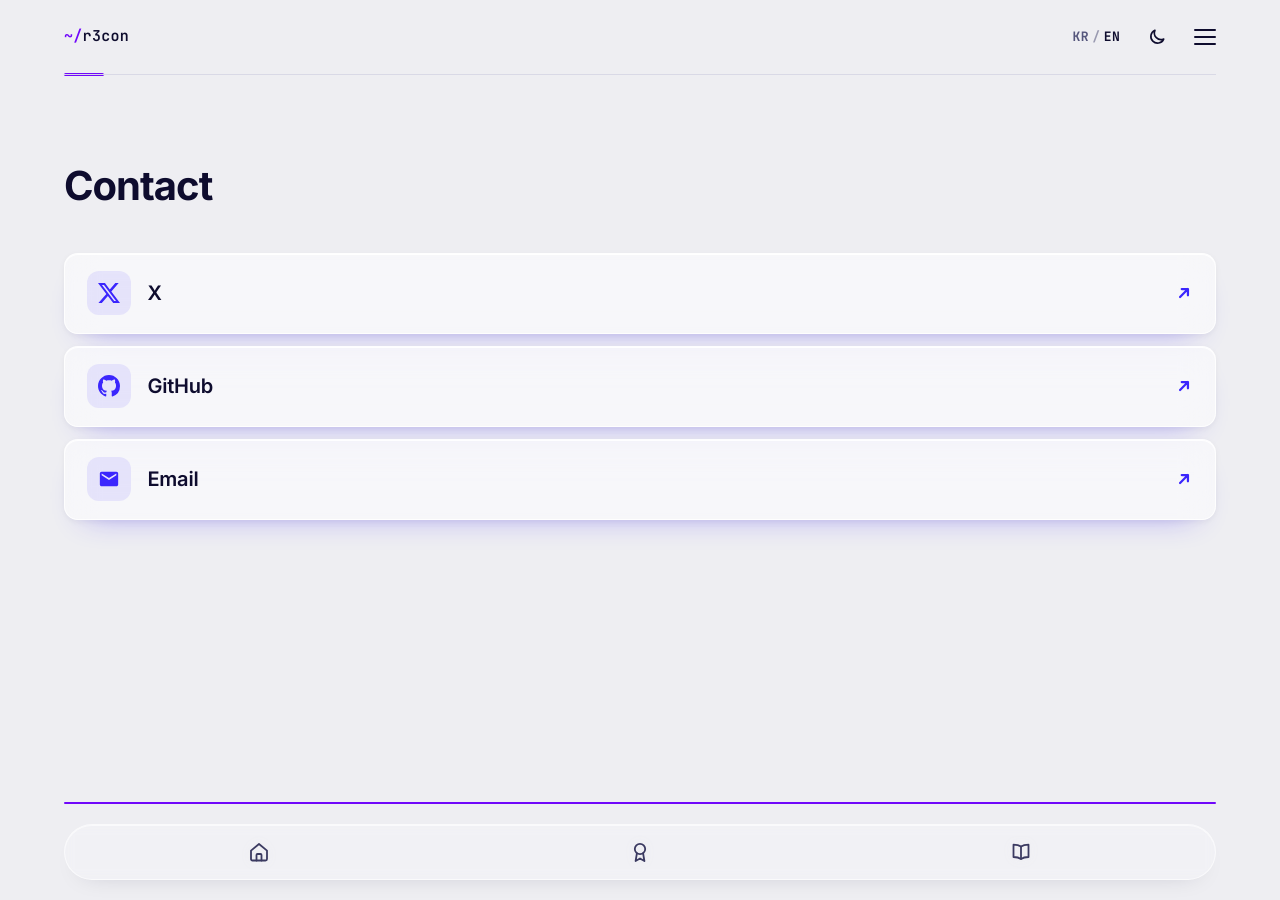
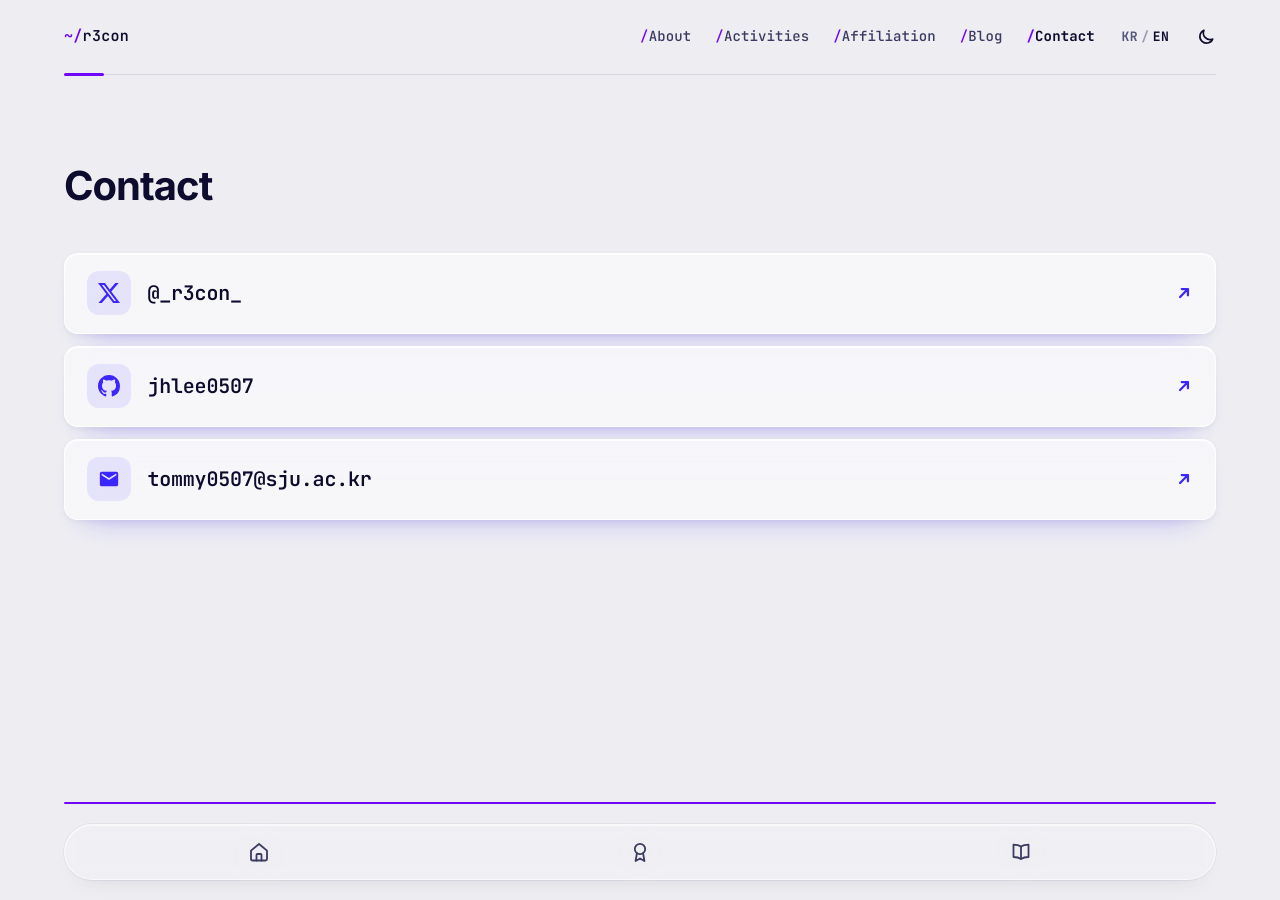
Before and after one commit to jhlee0507/jhlee0507.github.io, a Jekyll site: the page built from contact/index.html, in a window 1280 px wide. Built offline with Jekyll 4.4.1, drawn with Linux system fonts in a browser that asks for light colours.

Commit message:
Put the pages in the header, enlarge the glass buttons, and clear the bar further

```diff
--- a/_config.yml
+++ b/_config.yml
@@ -16,18 +16,19 @@ intro_ko:
 description: >-
   r3con is a vulnerability researcher and Sejong University undergraduate working on Windows kernel drivers.
   WhiteHat School 4th cohort.
-# The Contact page: one card per entry, showing its logo and its `name`. `icon` is x or github.
-# The email is written under `text` with no `url`: its card opens a new message to that address.
-# `name_ko` is the name of the card in Korean (left out, the English name is shown in both languages).
+# The Contact page: one card per entry, showing its logo and beside it the `handle`. `icon` is x or github;
+# `name` is what a screen reader says before the handle.
+# The email is written under `text` with no `url`: its card shows the address and opens a new message.
 contact:
   - name: X
     url: https://x.com/_r3con_
+    handle: "@_r3con_"
     icon: x
   - name: GitHub
     url: https://github.com/jhlee0507
+    handle: jhlee0507
     icon: github
   - name: Email
-    name_ko: 이메일
     text: tommy0507@sju.ac.kr
 # Where a CVE links to when its entry in _data/cves.yml has no `url`, and the label shown beside it.
 cve_url: https://msrc.microsoft.com/update-guide/vulnerability/
--- a/_data/nav.yml
+++ b/_data/nav.yml
@@ -1,4 +1,4 @@
-# The three-line menu, in order. Each item is shown as a path (/About).
+# The pages listed in the header, in order. Each item is shown as a path (/About).
 # `key` is the `key:` at the top of the page's index.html (and the id of its section); `url` is its folder.
 # (The bar at the foot of every page has its own list: _data/tabs.yml.)
 # Old single-page links (/#about, /#research, /#cve) are forwarded by the script in _layouts/default.html:
--- a/_includes/header.html
+++ b/_includes/header.html
@@ -1,20 +1,16 @@
 <header class="wrap mast" id="top">
   <a class="handle" href="{{ '/' | relative_url }}" aria-label="{{ site.title | escape }}, home" data-label-ko="{{ site.title | escape }}, 메인으로">{{ site.title | escape }}</a>
+  {%- comment %} the pages, each written as a path; the one being read is marked {% endcomment %}
+  <nav class="links" id="site-nav" aria-label="Site" data-label-ko="사이트 메뉴">
+    {%- for item in site.data.nav %}
+    <a href="{{ item.url | relative_url }}"{% if page.key == item.key %} aria-current="page"{% endif %}><span class="n" aria-hidden="true">/</span>{{ item.label | escape }}</a>
+    {%- endfor %}
+  </nav>
   <div class="tools">
   <button class="lang-btn" type="button" aria-label="한국어로 보기" lang="ko"><span class="kr" aria-hidden="true">KR</span><span class="sep" aria-hidden="true">/</span><span class="en" aria-hidden="true">EN</span></button>
   <button class="theme-btn" type="button" aria-label="Switch to dark mode">
     <svg class="moon" viewBox="0 0 24 24" width="20" height="20" aria-hidden="true"><path d="M20 14.5A8 8 0 0 1 9.5 4a8 8 0 1 0 10.5 10.5z"/></svg>
     <svg class="sun" viewBox="0 0 24 24" width="20" height="20" aria-hidden="true"><circle cx="12" cy="12" r="4"/><path d="M12 2v2M12 20v2M4.9 4.9l1.4 1.4M17.7 17.7l1.4 1.4M2 12h2M20 12h2M4.9 19.1l1.4-1.4M17.7 6.3l1.4-1.4"/></svg>
   </button>
-  <nav aria-label="Site" data-label-ko="사이트 메뉴">
-    <button class="menu-btn" type="button" aria-expanded="false" aria-controls="site-nav" aria-label="Open menu">
-      <span class="bars" aria-hidden="true"><i></i><i></i><i></i></span>
-    </button>
-    <div class="links" id="site-nav">
-      {%- for item in site.data.nav %}
-      <a href="{{ item.url | relative_url }}"{% if page.key == item.key %} aria-current="page"{% endif %}><span class="n" aria-hidden="true">/</span>{{ item.label | escape }}</a>
-      {%- endfor %}
-    </div>
-  </nav>
   </div>
 </header>
--- a/_layouts/default.html
+++ b/_layouts/default.html
@@ -42,7 +42,7 @@
   <a href="{{ tab.url | relative_url }}" aria-label="{{ tab.label | escape }}" title="{{ tab.label | escape }}"{% if tab.label_ko %} data-label-ko="{{ tab.label_ko | escape }}"{% endif %}{% if page.key == tab.key %} aria-current="page"{% endif %}>{% include icon-tab.html key=tab.key %}</a>
   {%- endfor %}
 </nav>
-<!-- If the menu script cannot be loaded, fall back to the plain header with its links visible. -->
+<!-- If the script cannot be loaded, the language and dark-mode buttons, which need it, are not shown. -->
 <script src="{{ '/assets/js/site.js' | relative_url }}?v={{ site.time | date: '%s' }}" defer onerror="document.documentElement.classList.remove('js')"></script>
 </body>
 </html>
--- a/assets/css/site.css
+++ b/assets/css/site.css
@@ -46,9 +46,10 @@ html[data-theme="dark"]{
 html[data-theme="dark"] .timeline .ext{color:#c9d0ff;background-color:rgba(147,160,255,.22)}
 html[data-theme="dark"] .cves a,html[data-theme="dark"] .reach a{border-color:rgba(255,255,255,.16);background-color:rgba(255,255,255,.06);box-shadow:0 1px 0 rgba(255,255,255,.16) inset,0 18px 36px -22px rgba(0,0,0,.85)}
 html[data-theme="dark"] .cves a:hover,html[data-theme="dark"] .reach a:hover{background-color:rgba(255,255,255,.1)}
-html[data-theme="dark"] .tabbar{--pill-bg:rgba(255,255,255,.16);--pill-rim:rgba(255,255,255,.24);--pill-shadow:0 1px 0 rgba(255,255,255,.2) inset,0 6px 14px -6px rgba(0,0,0,.5);border-color:rgba(255,255,255,.16);background-color:rgba(20,19,36,.2);box-shadow:0 1px 0 rgba(255,255,255,.12) inset,0 10px 26px -16px rgba(0,0,0,.6)}
+html[data-theme="dark"] .tabbar{--pill-bg:rgba(255,255,255,.12);--pill-rim:rgba(255,255,255,.24);--pill-shadow:0 1px 0 rgba(255,255,255,.2) inset,0 6px 14px -6px rgba(0,0,0,.5);border-color:rgba(255,255,255,.16);background-color:rgba(255,255,255,.05);box-shadow:0 1px 0 rgba(255,255,255,.12) inset,0 10px 26px -16px rgba(0,0,0,.6)}
+html[data-theme="dark"] .hero .cta{border-color:rgba(255,255,255,.16);background-color:rgba(255,255,255,.05);box-shadow:0 1px 0 rgba(255,255,255,.12) inset,0 12px 28px -16px rgba(0,0,0,.6)}
+html[data-theme="dark"] .hero .cta:hover,html[data-theme="dark"] .hero .cta:active{background-color:rgba(255,255,255,.12)}
 @media (hover:hover){html[data-theme="dark"] .timeline .ext:hover{color:#fff;background-color:var(--blue)}}
-html[data-theme="dark"].js .mast .links{box-shadow:0 1px 2px rgba(0,0,0,.4),0 26px 50px -22px rgba(0,0,0,.7)}
 }
 *,*::before,*::after{box-sizing:border-box}
 /* two languages: each translated text is in the page twice, and the KR/EN button in the header decides which shows */
@@ -95,20 +96,26 @@ main:focus{outline:none}
 .wrap{position:relative;z-index:1;width:min(100% - 2rem,72rem);margin-inline:auto}
 @media (min-width:48rem){.wrap{width:min(100% - 4rem,72rem)}}
 
-/* masthead */
-.mast{display:flex;align-items:baseline;justify-content:space-between;gap:1rem;padding:1.5rem 0;border-bottom:1px solid var(--rule)}
+/* masthead: the handle, the pages, and the language and dark-mode buttons. On a wide screen they share one
+   row; on a narrow one the pages take a row of their own under the other two */
+.mast{display:flex;flex-wrap:wrap;align-items:center;justify-content:space-between;gap:.25rem 1rem;padding:1.5rem 0;border-bottom:1px solid var(--rule)}
 .mast .handle{flex:none;display:inline-block;padding:.7rem .5rem;margin:-.7rem -.5rem;font-family:var(--mono);font-size:.9375rem;font-weight:600;letter-spacing:.02em;white-space:nowrap;text-decoration:none;color:var(--ink)}
 .mast .handle:hover{color:var(--accent)}
 .mast .handle::before{content:"~/";color:var(--accent-2)}
-.mast .links{display:flex;gap:1.25rem;flex-wrap:wrap;justify-content:flex-end}
-/* the menu items read as paths, like the handle: /About */
-.mast nav a{font-family:var(--mono);font-size:.875rem;font-weight:500;color:var(--ink-2);text-decoration:none;letter-spacing:.01em;padding:.7rem .5rem;margin:-.7rem -.5rem;display:inline-block}
-.mast nav a:hover{color:var(--accent)}
-.mast nav .n{color:var(--accent-2)}
-/* the three-line menu; without JavaScript the links simply stay visible in the header */
-.js .mast{z-index:5;align-items:center}
-.menu-btn{flex:none;display:none;place-items:center;width:2.75rem;height:2.75rem;margin:-.625rem -.6875rem -.625rem 0;padding:0;border:1px solid transparent;border-radius:10px;background:transparent;color:var(--ink);cursor:pointer;-webkit-tap-highlight-color:transparent;transition:background-color .15s ease,color .15s ease}
-.js .menu-btn{display:inline-grid}
+/* the pages read as paths, like the handle: /About. The one being read is darker and heavier */
+.mast .links{order:3;flex:1 0 100%;display:flex;flex-wrap:wrap;justify-content:space-between;gap:0 .375rem;margin:.375rem 0 -.75rem}
+.mast .links a{display:inline-block;padding:.8rem 0;font-family:var(--mono);font-size:clamp(.6875rem,3.2vw,.8125rem);font-weight:500;letter-spacing:.01em;white-space:nowrap;text-decoration:none;color:var(--ink-2)}
+.mast .links a:hover{color:var(--accent)}
+.mast .links a[aria-current="page"]{font-weight:700;color:var(--ink)}
+.mast .links .n{color:var(--accent-2)}
+.mast .links a:focus-visible{outline-offset:-2px}
+/* the narrowest phones: the names without the slash, so that all five still fit on one row */
+@media (max-width:21.5rem){.mast .links .n{display:none}}
+@media (min-width:48rem){
+  .mast{flex-wrap:nowrap}
+  .mast .links{order:0;flex:0 1 auto;justify-content:flex-end;gap:0 1.5rem;margin:-.8rem 0 -.8rem auto}
+  .mast .links a{font-size:.875rem}
+}
 /* the language button: KR/EN, the one in use standing out */
 .lang-btn{flex:none;display:none;align-items:center;gap:.2rem;height:2.75rem;margin:-.625rem 0;padding:0 .6rem;border:1px solid transparent;border-radius:10px;background:transparent;font-family:var(--mono);font-size:.8125rem;font-weight:700;letter-spacing:.04em;color:var(--muted);cursor:pointer;-webkit-tap-highlight-color:transparent;transition:background-color .15s ease,color .15s ease}
 .js .lang-btn{display:inline-flex}
@@ -118,8 +125,8 @@ main:focus{outline:none}
 .lang-btn .en,html[data-lang="ko"] .lang-btn .kr{color:var(--ink)}
 html[data-lang="ko"] .lang-btn .en{color:inherit}
 /* the dark-mode button: a moon while the page is light, a sun while it is dark */
-.mast .tools{display:flex;align-items:center;gap:.25rem}
-.theme-btn{flex:none;display:none;place-items:center;width:2.75rem;height:2.75rem;margin:-.625rem 0;padding:0;border:1px solid transparent;border-radius:10px;background:transparent;color:var(--ink);cursor:pointer;-webkit-tap-highlight-color:transparent;transition:background-color .15s ease,color .15s ease}
+.mast .tools{flex:none;display:flex;align-items:center;gap:.25rem}
+.theme-btn{flex:none;display:none;place-items:center;width:2.75rem;height:2.75rem;margin:-.625rem -.75rem -.625rem 0;padding:0;border:1px solid transparent;border-radius:10px;background:transparent;color:var(--ink);cursor:pointer;-webkit-tap-highlight-color:transparent;transition:background-color .15s ease,color .15s ease}
 .js .theme-btn{display:inline-grid}
 .theme-btn:focus-visible{outline-offset:2px}
 @media (hover:hover){.theme-btn:hover{background-color:var(--tint);color:var(--accent)}}
@@ -127,26 +134,6 @@ html[data-lang="ko"] .lang-btn .en{color:inherit}
 .theme-btn .sun{display:none}
 html[data-theme="dark"] .theme-btn .sun{display:block}
 html[data-theme="dark"] .theme-btn .moon{display:none}
-.menu-btn:focus-visible{outline-offset:2px}
-@media (hover:hover){.menu-btn:hover{background-color:var(--tint);color:var(--accent)}}
-.menu-btn[aria-expanded="true"]{background-color:var(--tint);color:var(--accent)}
-.menu-btn .bars{position:relative;display:block;width:1.375rem;height:1rem}
-.menu-btn .bars i{position:absolute;left:0;right:0;height:0;border-top:2px solid currentColor;border-radius:2px;transition:transform .2s ease,opacity .15s ease,top .2s ease}
-.menu-btn .bars i:nth-child(1){top:0}
-.menu-btn .bars i:nth-child(2){top:calc(50% - 1px)}
-.menu-btn .bars i:nth-child(3){top:calc(100% - 2px)}
-.menu-btn[aria-expanded="true"] .bars i:nth-child(1){top:calc(50% - 1px);transform:rotate(45deg)}
-.menu-btn[aria-expanded="true"] .bars i:nth-child(2){opacity:0}
-.menu-btn[aria-expanded="true"] .bars i:nth-child(3){top:calc(50% - 1px);transform:rotate(-45deg)}
-.js .mast nav{display:flex}
-.js .mast .links{position:absolute;top:calc(100% + .6rem);right:0;z-index:6;flex-direction:column;flex-wrap:nowrap;gap:.125rem;min-width:14.5rem;padding:.5rem;border:1px solid var(--rule-hi);border-radius:14px;background:var(--paper);box-shadow:0 1px 2px rgba(14,12,46,.06),0 26px 50px -22px rgba(14,12,46,.38);animation:menu-in .16s ease}
-.js .mast .links:not(.is-open){display:none}
-.js .mast nav a{display:block;margin:0;padding:.8rem .9rem;border-radius:9px;font-size:1rem;font-weight:600;letter-spacing:.01em;color:var(--ink)}
-.js .mast nav a:hover{color:var(--ink);background-color:var(--tint)}
-.js .mast nav a:focus-visible{outline-offset:-2px}
-.js .mast nav a[aria-current="page"]{color:var(--accent)}
-@keyframes menu-in{from{opacity:0;transform:translateY(-6px)}to{opacity:1;transform:none}}
-@media (max-width:30rem){.js .mast .links{left:0;min-width:0}}
 
 /* hero */
 .hero{--h1:clamp(2.125rem,10vw,4.25rem);position:relative;padding:3.5rem 0 3.5rem;border-bottom:1px solid var(--rule)}
@@ -296,13 +283,13 @@ main > section:last-of-type{border-bottom:0}
 /* the bottom line of every page; under it sits the bar of glass */
 .endline{flex:none;position:relative;z-index:1;width:min(100% - 2rem,72rem);height:2px;margin-inline:auto;border-radius:2px;background:var(--accent-2)}
 @media (min-width:48rem){.endline{width:min(100% - 4rem,72rem)}}
-/* contact page: a card per way of reaching me, with its logo and its name */
+/* contact page: a card per way of reaching me, with its logo and the handle or address */
 .contact-page .grid{display:block}
 .reach{list-style:none;margin:2.75rem 0 0;padding:0;display:grid;gap:.75rem}
 .reach a{justify-content:flex-start;gap:.875rem;padding:1rem}
 .reach .ico{flex:none;display:grid;place-items:center;width:2.75rem;height:2.75rem;border-radius:12px;background-color:var(--tint);color:var(--accent)}
 .reach .ico svg{width:1.375rem;height:1.375rem;fill:currentColor}
-.reach .name{flex:1 1 auto;min-width:0;font-size:clamp(1.0625rem,1.9vw,1.25rem);line-height:1.3;font-weight:600;letter-spacing:-.01em;color:var(--ink)}
+.reach .val{flex:1 1 auto;min-width:0;font-family:var(--mono);font-size:clamp(.8125rem,4.2vw,1.25rem);line-height:1.3;font-weight:600;letter-spacing:-.01em;color:var(--ink);overflow-wrap:anywhere}
 .reach .go{flex:none;width:1.125rem;height:1.125rem;fill:none;stroke:var(--accent);stroke-width:2;stroke-linecap:round;stroke-linejoin:round}
 @media (min-width:48rem){.reach a{gap:1rem;padding:1.1rem 1.4rem}}
 
@@ -311,17 +298,18 @@ main > section:last-of-type{border-bottom:0}
 .page-home .hero{padding-top:clamp(2.5rem,9vh,3.5rem);padding-bottom:2.5rem;border-bottom:0}
 @media (min-width:48rem){.page-home .hero{padding-top:clamp(3rem,10vh,5.5rem);padding-bottom:3rem}}
 @media (min-width:64rem){.page-home .hero{padding-top:clamp(3rem,14vh,9.5rem);padding-bottom:3.5rem}}
-/* the buttons on the main page, one under the other and of one width: to the About page and to the Contact page */
-.hero .actions{display:inline-grid;gap:.625rem;margin-top:1.75rem}
-.hero .cta{display:flex;align-items:center;justify-content:space-between;gap:.75rem;min-height:2.75rem;padding:.55rem 1.15rem;border:1px solid var(--rule-hi);border-radius:999px;background-color:var(--paper);font-size:.9375rem;line-height:1.2;font-weight:600;color:var(--ink);text-decoration:none;transition:border-color .15s ease,color .15s ease,transform .15s ease}
-.hero .cta svg{flex:none;width:1rem;height:1rem;fill:none;stroke:currentColor;stroke-width:2;stroke-linecap:round;stroke-linejoin:round}
-@media (hover:hover){.hero .cta:hover{color:var(--accent);border-color:var(--accent)}}
-.hero .cta:active{color:var(--accent);border-color:var(--accent);transform:scale(.98)}
+/* the buttons on the main page, one under the other and of one width: to the About page and to the Contact
+   page. Clear glass like the bar: nine tenths see-through, a light blur, a pale rim */
+.hero .actions{display:inline-grid;gap:.75rem;margin-top:2rem}
+.hero .cta{display:flex;align-items:center;justify-content:space-between;gap:2rem;min-width:13.5rem;min-height:3.5rem;padding:.8rem 1.5rem;border:1px solid rgba(255,255,255,.7);border-radius:999px;background-color:rgba(255,255,255,.1);-webkit-backdrop-filter:blur(6px) saturate(1.4);backdrop-filter:blur(6px) saturate(1.4);box-shadow:0 1px 0 rgba(255,255,255,.7) inset,0 0 0 1px rgba(14,12,46,.05),0 12px 28px -18px rgba(14,12,46,.28);font-size:1.0625rem;line-height:1.2;font-weight:600;color:var(--ink);text-decoration:none;transition:background-color .15s ease,color .15s ease,transform .15s ease}
+.hero .cta svg{flex:none;width:1.125rem;height:1.125rem;fill:none;stroke:currentColor;stroke-width:2;stroke-linecap:round;stroke-linejoin:round}
+@media (hover:hover){.hero .cta:hover{color:var(--accent);background-color:rgba(255,255,255,.4)}}
+.hero .cta:active{color:var(--accent);background-color:rgba(255,255,255,.4);transform:scale(.98)}
 .hero .cta:focus-visible{outline-offset:3px;border-radius:999px}
 /* the bar at the foot of every page on a touch screen: one capsule of clear glass across the page with a tab
    per icon. It keeps to the foot of the screen while the page scrolls under it, and comes to rest under the
-   bottom line at the end. The glass is about four fifths see-through and only lightly blurs what is behind
-   it. One lighter
+   bottom line at the end. The glass is nine tenths see-through and only lightly blurs what is behind it.
+   One lighter
    pill rests on the tab of the page being read, glides to the tab under the finger and back again (the
    script in site.js moves it; without the script the tabs simply light up in place). */
 .tabbar{
@@ -333,14 +321,14 @@ main > section:last-of-type{border-bottom:0}
   padding:.3125rem;
   border:1px solid rgba(255,255,255,.6);
   border-radius:999px;
-  --pill-bg:rgba(255,255,255,.5);
+  --pill-bg:rgba(255,255,255,.42);
   --pill-rim:rgba(255,255,255,.85);
   --pill-shadow:0 1px 0 rgba(255,255,255,.8) inset,0 6px 14px -6px rgba(14,12,46,.2),0 1px 2px rgba(14,12,46,.06);
-  /* about four fifths see-through: a thin veil of white and only a light blur, so the page shows through */
-  background-color:rgba(255,255,255,.18);
+  /* nine tenths see-through: the thinnest veil of white and only a light blur, so the page shows through */
+  background-color:rgba(255,255,255,.1);
   -webkit-backdrop-filter:blur(6px) saturate(1.4);
   backdrop-filter:blur(6px) saturate(1.4);
-  box-shadow:0 1px 0 rgba(255,255,255,.6) inset,0 10px 26px -18px rgba(14,12,46,.22);
+  box-shadow:0 1px 0 rgba(255,255,255,.6) inset,0 0 0 1px rgba(14,12,46,.05),0 10px 26px -18px rgba(14,12,46,.22);
 }
 /* the pill that glides: placed and sized by the script */
 .tabbar .pill{position:absolute;z-index:0;left:0;top:.3125rem;bottom:.3125rem;width:0;border:1px solid var(--pill-rim);border-radius:999px;background:var(--pill-bg);box-shadow:var(--pill-shadow);-webkit-backdrop-filter:blur(8px) saturate(1.8);backdrop-filter:blur(8px) saturate(1.8);opacity:0;pointer-events:none;transition:transform .5s cubic-bezier(.22,1,.36,1),width .5s cubic-bezier(.22,1,.36,1),opacity .22s ease;will-change:transform}
@@ -359,7 +347,7 @@ main > section:last-of-type{border-bottom:0}
 }
 .tabbar svg{flex:none;width:1.5rem;height:1.5rem;
   /* a soft halo in the colour of the page keeps an icon readable when text passes behind the clear glass */
-  filter:drop-shadow(0 0 1.5px var(--ground)) drop-shadow(0 0 5px var(--ground))}
+  filter:drop-shadow(0 0 1px var(--ground)) drop-shadow(0 0 2px var(--ground)) drop-shadow(0 0 4px var(--ground)) drop-shadow(0 0 8px var(--ground))}
 .tabbar a:hover,.tabbar a.is-on,.tabbar a[aria-current="page"]{color:var(--ink)}
 .tabbar a:active{transform:scale(.97)}
 /* without the script: the tab of this page, and the one under the pointer or finger, carry the pill themselves */
@@ -378,7 +366,7 @@ main > section:last-of-type{border-bottom:0}
   html{scroll-behavior:auto}
 }
 @media print{
-  .menu-btn,.theme-btn,.lang-btn,.mast nav{display:none !important}
+  .theme-btn,.lang-btn,.mast .links{display:none !important}
   .hero{padding-top:2.5rem}
   section:not(.hero)::before,.endline,.tabbar{display:none}
   .proj > li,.cves li{break-inside:avoid}
@@ -388,5 +376,4 @@ main > section:last-of-type{border-bottom:0}
 }
 @media (forced-colors:active){
   .cves a,.tabbar{border:1px solid currentColor}
-  .js .mast .links{background:Canvas}
 }
--- a/assets/js/site.js
+++ b/assets/js/site.js
@@ -1,30 +1,4 @@
-/* r3con — the three-line menu. Without JavaScript the links stay visible in the header. */
-(function(){
-  function ko(){return document.documentElement.getAttribute('data-lang')==='ko'}
-  var mast=document.querySelector('.mast'),btn=mast&&mast.querySelector('.menu-btn'),nav=document.getElementById('site-nav');
-  if(!btn||!nav)return;
-  function isOpen(){return nav.classList.contains('is-open')}
-  function set(open){
-    nav.classList.toggle('is-open',open);
-    btn.setAttribute('aria-expanded',open?'true':'false');
-    label();
-  }
-  function label(){btn.setAttribute('aria-label',isOpen()?(ko()?'메뉴 닫기':'Close menu'):(ko()?'메뉴 열기':'Open menu'))}
-  document.addEventListener('langchange',label);label();
-  function inside(n){return !!n&&(btn.contains(n)||nav.contains(n))}
-  function away(e){if(isOpen()&&!inside(e.target))set(false)}
-  btn.addEventListener('click',function(){set(!isOpen())});
-  nav.addEventListener('click',function(e){if(e.target.closest('a'))set(false)});
-  /* close on a press anywhere else (pointerdown also covers iOS), and when keyboard focus leaves */
-  document.addEventListener('pointerdown',away);document.addEventListener('click',away);
-  mast.addEventListener('focusout',function(e){if(isOpen()&&e.relatedTarget&&!inside(e.relatedTarget))set(false)});
-  document.addEventListener('keydown',function(e){
-    if(e.key!=='Escape'||!isOpen())return;
-    var a=document.activeElement,back=inside(a)||a===document.body;
-    set(false);if(back)btn.focus({preventScroll:true});
-  });
-})();
-
+/* r3con — the small scripts of the site. */
 /* The skip link moves focus into the content without adding a history entry. */
 (function(){
   var skip=document.querySelector('.skip'),main=document.getElementById('main');
--- a/contact/index.html
+++ b/contact/index.html
@@ -10,13 +10,13 @@ title_ko: 연락처
       <h1 id="h-contact">{% include t.html en=page.title ko=page.title_ko %}</h1>
     </div>
   </div>
-  {%- comment %} a card per entry of `contact` in _config.yml: its logo and its name; the card is the link {% endcomment %}
+  {%- comment %} a card per entry of `contact` in _config.yml: its logo and the handle or address; the card is the link {% endcomment %}
   <ul class="reach">
     {%- for item in site.contact %}
     {%- if item.text %}
-    <li><a href="mailto:{{ item.text | escape }}"><span class="ico">{% include icon-mail.html %}</span><span class="name">{% include t.html en=item.name ko=item.name_ko %}</span><svg class="go" viewBox="0 0 16 16" width="18" height="18" aria-hidden="true"><path d="M4.5 11.5l7-7M6 4.5h5.5V10"/></svg></a></li>
+    <li><a href="mailto:{{ item.text | escape }}" aria-label="{{ item.name | escape }}: {{ item.text | escape }}"><span class="ico">{% include icon-mail.html %}</span><span class="val">{{ item.text | escape }}</span><svg class="go" viewBox="0 0 16 16" width="18" height="18" aria-hidden="true"><path d="M4.5 11.5l7-7M6 4.5h5.5V10"/></svg></a></li>
     {%- else %}
-    <li><a href="{{ item.url | escape }}" rel="me noopener" target="_blank"><span class="ico">{% if item.icon == 'x' %}{% include icon-x.html %}{% elsif item.icon == 'github' %}{% include icon-github.html %}{% endif %}</span><span class="name">{% include t.html en=item.name ko=item.name_ko %}</span><svg class="go" viewBox="0 0 16 16" width="18" height="18" aria-hidden="true"><path d="M4.5 11.5l7-7M6 4.5h5.5V10"/></svg></a></li>
+    <li><a href="{{ item.url | escape }}" rel="me noopener" target="_blank" aria-label="{{ item.name | escape }}: {{ item.handle | default: item.name | escape }}"><span class="ico">{% if item.icon == 'x' %}{% include icon-x.html %}{% elsif item.icon == 'github' %}{% include icon-github.html %}{% endif %}</span><span class="val">{{ item.handle | default: item.name | escape }}</span><svg class="go" viewBox="0 0 16 16" width="18" height="18" aria-hidden="true"><path d="M4.5 11.5l7-7M6 4.5h5.5V10"/></svg></a></li>
     {%- endif %}
     {%- endfor %}
   </ul>
```
Also changed, not shown: other parts of _layouts/default.html (+1 -1 lines).
